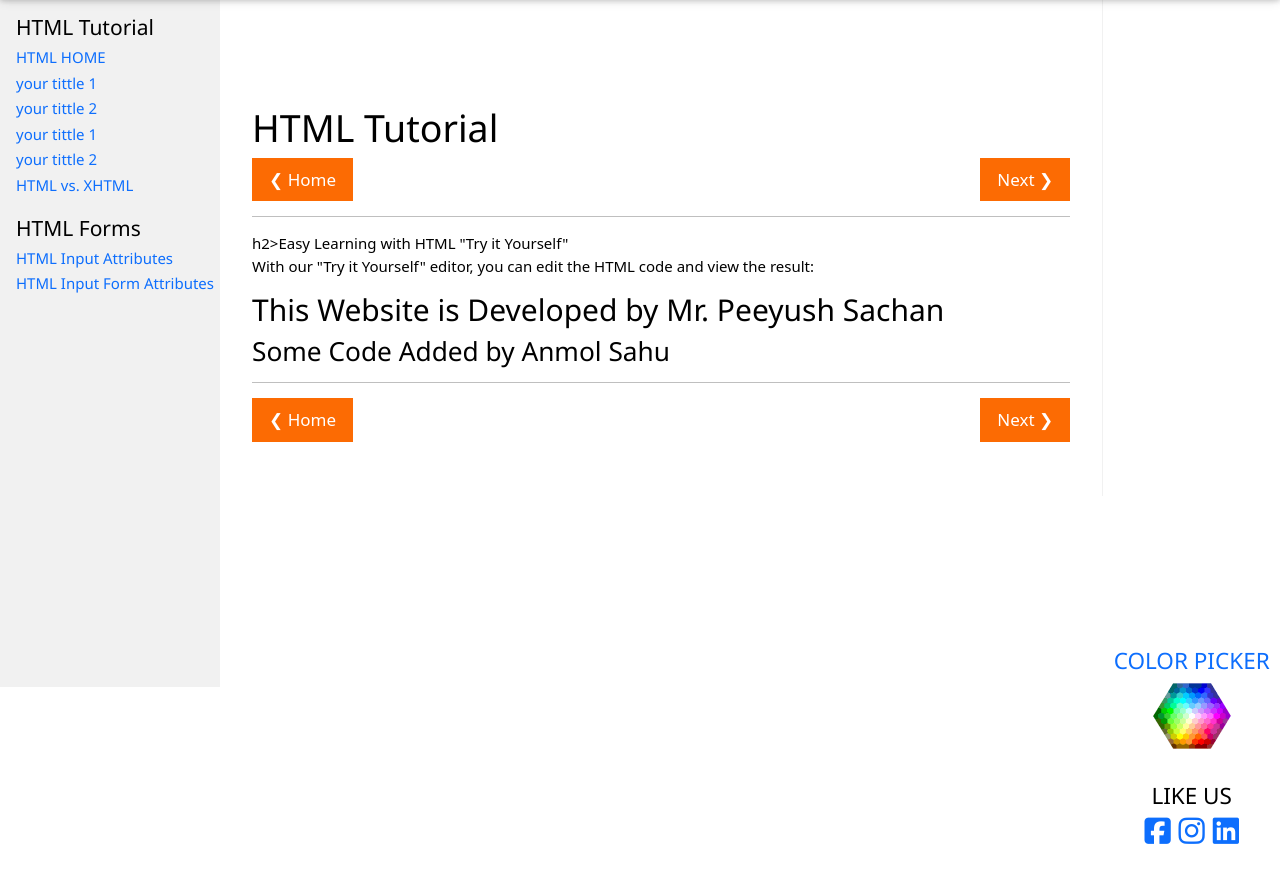
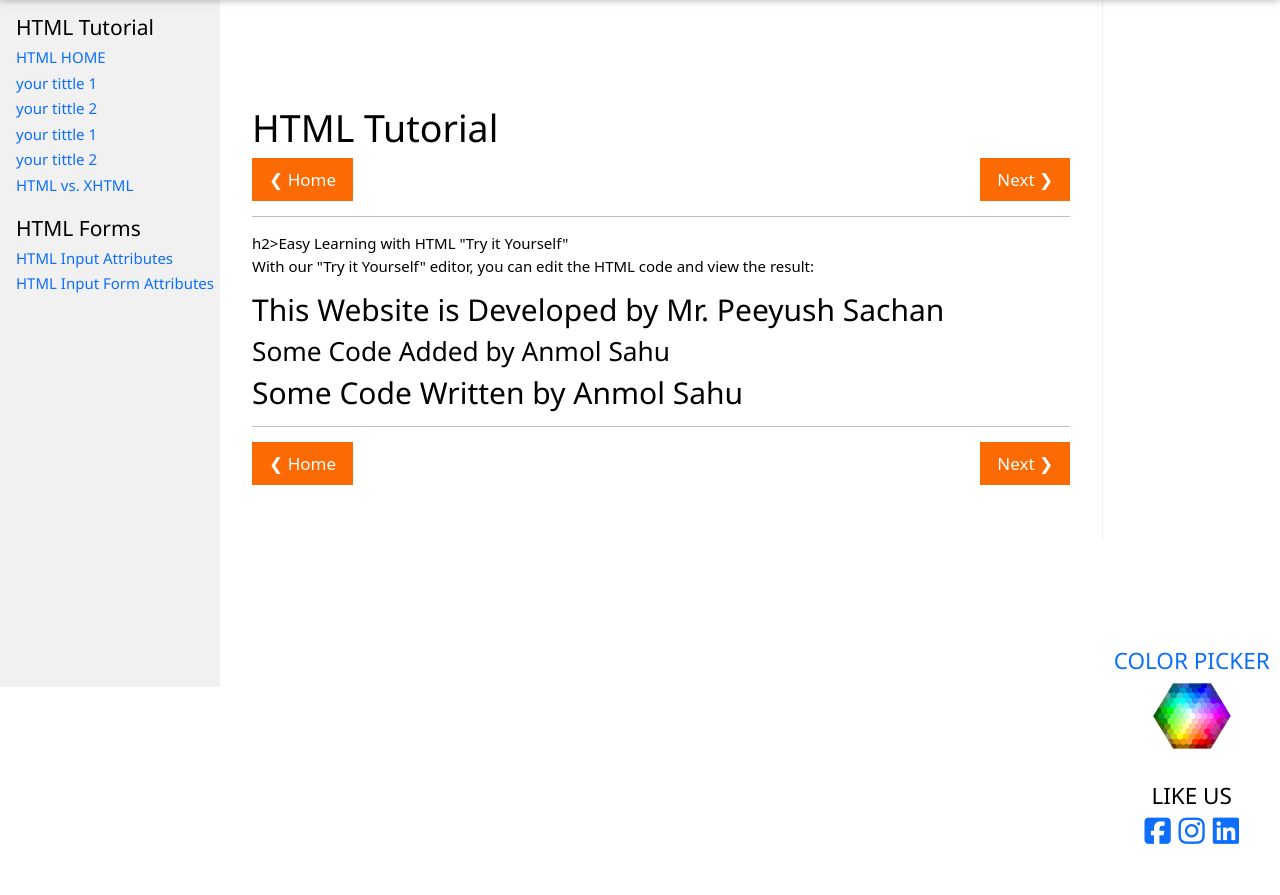
Before and after one commit to PeeyushSachan/Ninja-Blog, a PHP site: page / in a window 1280 px wide. Shown: the part 113-1008 px from the top of the page. Run offline with PHP 8.4, Linux system fonts and the light colour scheme; some libraries are stand-ins or nearby versions; some web fonts are replaced.

Commit message:
Changes Added

```diff
--- a/layout/body.php
+++ b/layout/body.php
@@ -2,4 +2,5 @@ h2>Easy Learning with HTML &quot;Try it Yourself&quot;</h2>
 <p>With our &quot;Try it Yourself&quot; editor, you can edit the HTML code and view the
     result:</p>
 <h2>This Website is Developed by Mr. Peeyush Sachan</h2>
-<h3> Some Code Added by Anmol Sahu</h3>
+<h3> Some Code Added by Anmol Sahu </h3>
+<h2> Some Code Written by Anmol Sahu </h2>
```
